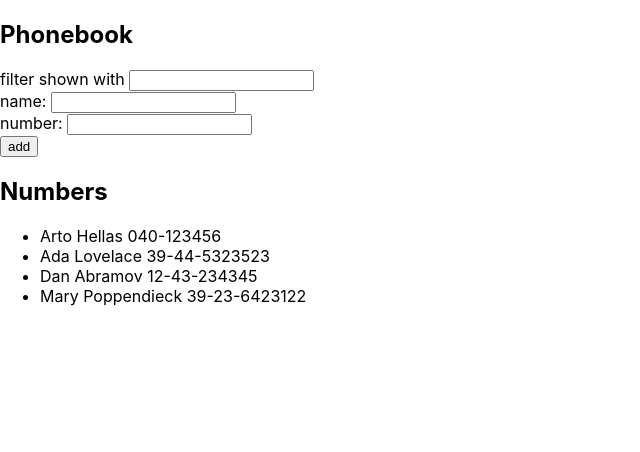
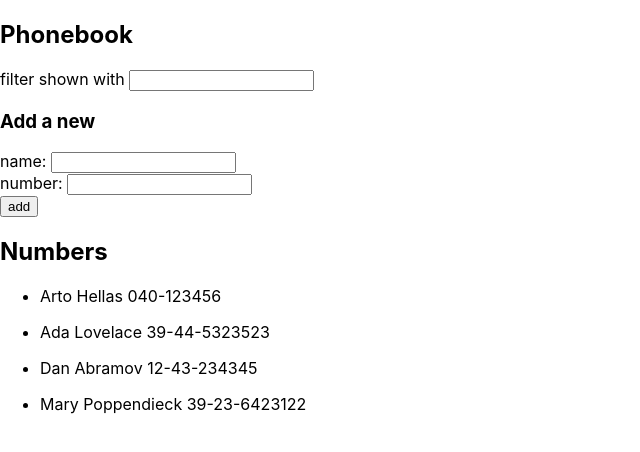
Before and after one commit to Ha-Ngo/UniofHelFS, a React (Create React App) app in the folder Part 2/phonebook/: page / in a window 1280 px wide. Shown: the top 452 px of the page, without its empty margins (0-640 px from the left). Built offline with nearby package versions, Linux system fonts and the light colour scheme.

Commit message:
done 2-10

```diff
--- a/Part 2/phonebook/src/App.js
+++ b/Part 2/phonebook/src/App.js
@@ -1,4 +1,8 @@
 import React, { useState } from "react";
+
+import { Filter } from "./components/Filter";
+import { PersonForm } from "./components/PersonForm";
+import { Persons } from "./components/Persons";
 
 function App() {
   const [persons, setPersons] = useState([
@@ -20,8 +24,8 @@ function App() {
   };
 
   const handleSearch = (event) => {
-    setSearchTerm(event.target.value)
-  }
+    setSearchTerm(event.target.value);
+  };
 
   const addPerson = (event) => {
     event.preventDefault();
@@ -37,33 +41,26 @@ function App() {
     setNewNumber("");
   };
 
-  const personToShow = searchTerm ? persons.filter((person) => person.name.toLowerCase().includes(searchTerm.toLowerCase())) : persons
+  const personToShow = searchTerm
+    ? persons.filter((person) =>
+        person.name.toLowerCase().includes(searchTerm.toLowerCase())
+      )
+    : persons;
 
   return (
     <div>
       <h2>Phonebook</h2>
-      <div>
-        filter shown with <input onChange={handleSearch} value={searchTerm}></input>
-      </div>
-      <form onSubmit={addPerson}>
-        <div>
-          name: <input onChange={handleNameChange} value={newName} />
-        </div>
-        <div>
-          number: <input onChange={handleNumberChange} value={newNumber} />
-        </div>
-        <div>
-          <button type="submit">add</button>
-        </div>
-      </form>
+      <Filter handleSearch={handleSearch} searchTerm={searchTerm}></Filter>
+      <h3>Add a new</h3>
+      <PersonForm
+        handleNameChange={handleNameChange}
+        handleNumberChange={handleNumberChange}
+        newName={newName}
+        newNumber={newNumber}
+        addPerson={addPerson}
+      ></PersonForm>
       <h2>Numbers</h2>
-      <ul>
-        {personToShow.map((person) => (
-          <li key={person.name}>
-            {person.name} {person.number}
-          </li>
-        ))}
-      </ul>
+      <Persons personToShow={personToShow}></Persons>
     </div>
   );
 }
--- /dev/null
+++ b/Part 2/phonebook/src/components/Filter.js
@@ -0,0 +1,10 @@
+import React from "react";
+
+export const Filter = ({handleSearch, searchTerm}) => {
+  return (
+    <div>
+      filter shown with{" "}
+      <input onChange={handleSearch} value={searchTerm}></input>
+    </div>
+  );
+};
--- /dev/null
+++ b/Part 2/phonebook/src/components/Person.js
@@ -0,0 +1,11 @@
+import React from "react";
+
+export const Person = ({ name, number }) => {
+  return (
+    <ul>
+      <li>
+        {name} {number}
+      </li>
+    </ul>
+  );
+};
--- /dev/null
+++ b/Part 2/phonebook/src/components/PersonForm.js
@@ -0,0 +1,23 @@
+import React from "react";
+
+export const PersonForm = ({
+  addPerson,
+  handleNameChange,
+  newName,
+  handleNumberChange,
+  newNumber,
+}) => {
+  return (
+    <form onSubmit={addPerson}>
+      <div>
+        name: <input onChange={handleNameChange} value={newName} />
+      </div>
+      <div>
+        number: <input onChange={handleNumberChange} value={newNumber} />
+      </div>
+      <div>
+        <button type="submit">add</button>
+      </div>
+    </form>
+  );
+};
--- /dev/null
+++ b/Part 2/phonebook/src/components/Persons.js
@@ -0,0 +1,16 @@
+import React from "react";
+import { Person } from "./Person";
+
+export const Persons = ({ personToShow }) => {
+  return (
+    <div>
+      {personToShow.map((person) => (
+        <Person
+          key={person.name}
+          name={person.name}
+          number={person.number}
+        ></Person>
+      ))}
+    </div>
+  );
+};
```
